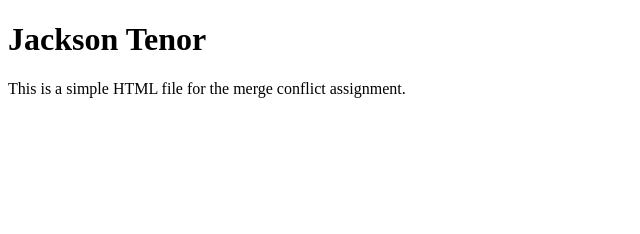
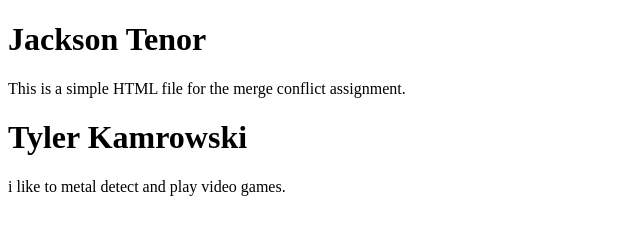
Before and after one commit to JacksonTenor/Merge-Conflict, a plain HTML site: page index.html in a window 1280 px wide. Shown: the whole page, without its empty margins (0-640 px from the left). Drawn offline with Linux system fonts and the light colour scheme.

Commit message:
added my name for merge conflict

```diff
--- a/index.html
+++ b/index.html
@@ -8,5 +8,7 @@
 <body>
     <h1>Jackson Tenor</h1>
     <p>This is a simple HTML file for the merge conflict assignment.</p>
+    <h1>Tyler Kamrowski</h1>
+    <p>i like to metal detect and play video games.</p>
 </body>
 </html>
```
